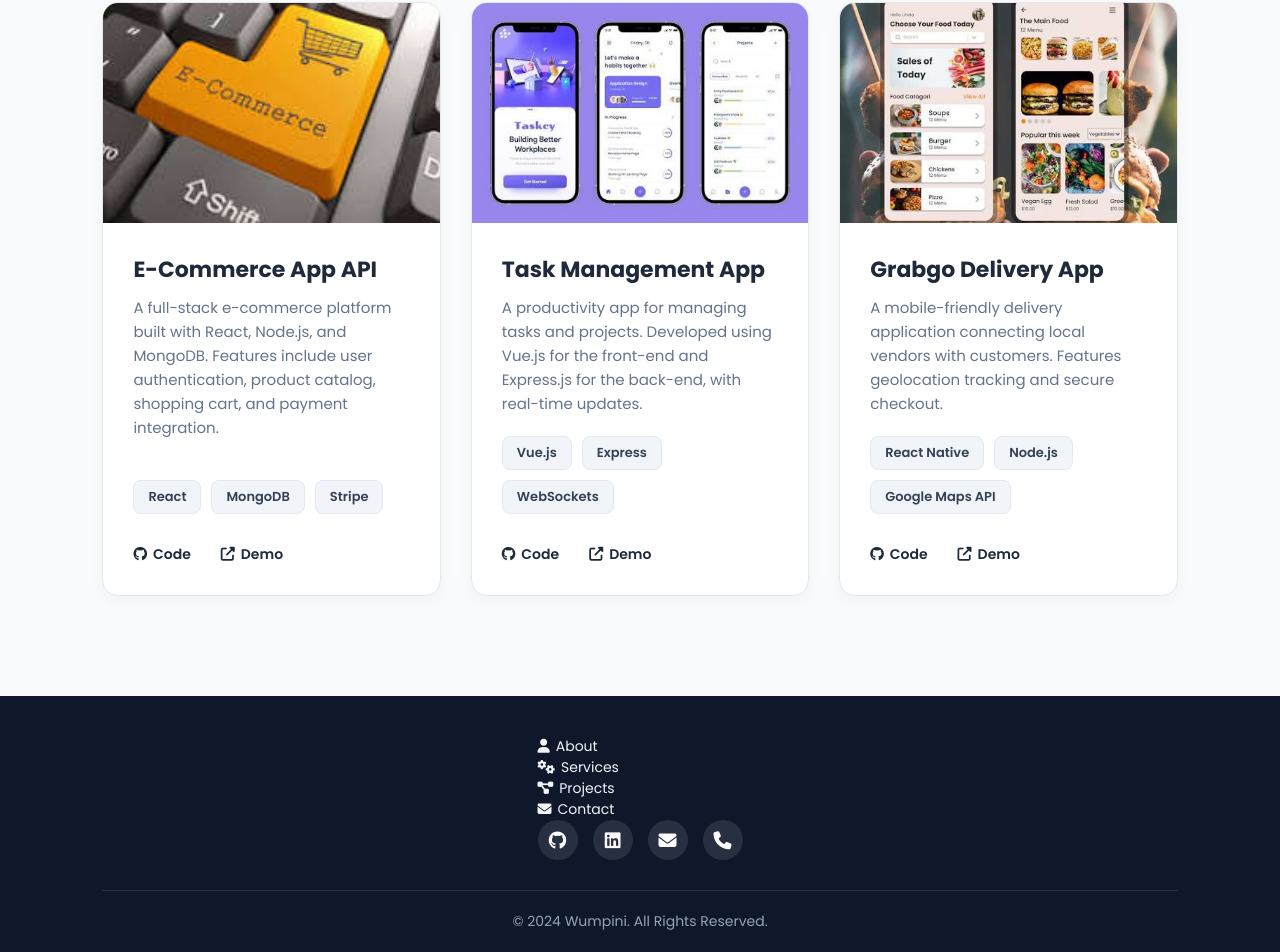
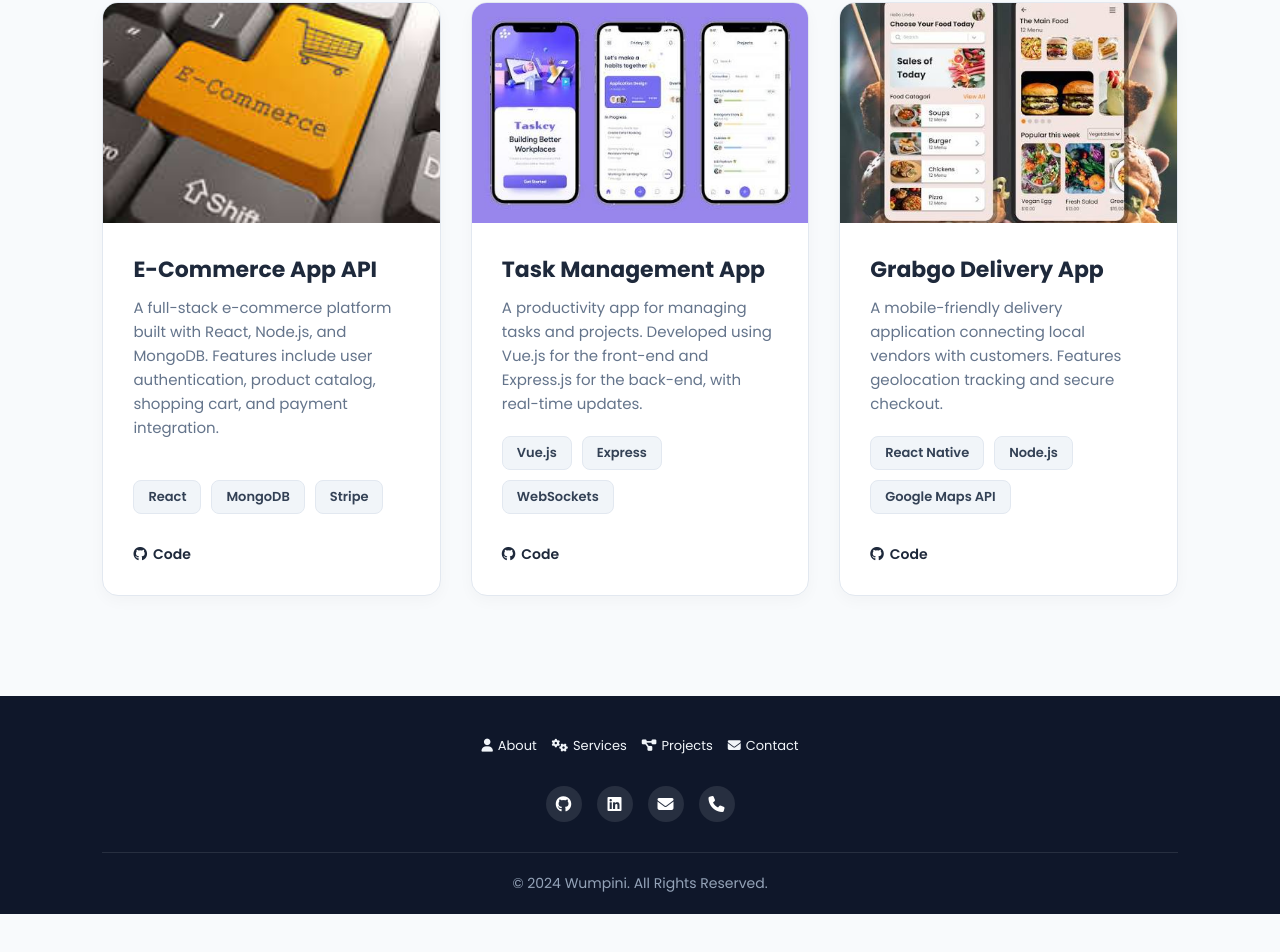
Before and after one commit to paule3179/My_portfolio, a website: page portfolio-main/projects.html in a window 1280 px wide. Shown: the part 1185-2137 px from the top of the page. After the commit the page ends 2099 px from the top, so only its background shows below. Drawn offline with Linux system fonts and the light colour scheme.

Commit message:
updated projects page

```diff
--- a/portfolio-main/paul.css
+++ b/portfolio-main/paul.css
@@ -306,23 +306,24 @@ span {
     align-items: center;
 }
 
-..list {
+.list {
     display: flex;
-    gap: 20px; /* Reduced gap from 30px to bring them closer */
+    gap: 15px; /* Tighter gap */
     margin-bottom: 30px;
-    flex-wrap: nowrap; /* Forces them to stay in one row */
-    justify-content: center; /* Centers the whole row */
+    flex-wrap: nowrap; /* FORCE single row */
+    justify-content: center;
     width: 100%;
+    padding: 0 10px; /* Slight padding so it doesn't touch screen edges */
 }
 
 .list a {
     color: var(--text-light);
-    font-size: 14px; /* Reduced from 16px to make them fit better */
+    font-size: 13px; /* Smaller font size to fit all 4 items */
     display: flex;
     align-items: center;
-    gap: 6px; /* Slightly reduced icon-text gap */
+    gap: 5px; /* Small gap between icon and text */
     transition: var(--transition);
-    white-space: nowrap; /* Prevents text from breaking into two lines */
+    white-space: nowrap; /* Prevent text from breaking */
 }
 
 .list a:hover {
@@ -331,21 +332,25 @@ span {
 
 .social {
     display: flex;
-    gap: 15px;
+    gap: 15px; /* Tighter gap for mobile fitting */
     margin-bottom: 30px;
+    flex-wrap: nowrap; /* Forces icons to stay in one row */
+    justify-content: center; /* Centers the row of icons */
+    width: 100%;
 }
 
 .social a {
     display: flex;
     align-items: center;
     justify-content: center;
-    width: 40px;
-    height: 40px;
+    width: 36px; /* Slightly reduced from 40px */
+    height: 36px; /* Slightly reduced from 40px */
     background: rgba(255, 255, 255, 0.1);
     color: white;
     border-radius: 50%;
-    font-size: 18px;
+    font-size: 16px; /* Slightly reduced icon size */
     transition: var(--transition);
+    flex-shrink: 0; /* Prevents the browser from squishing them into ovals */
 }
 
 .social a:hover {
@@ -523,10 +528,16 @@ span {
     }
 
     .navbar a {
-        justify-content: center;
-        padding: 12px;
-        font-size: 16px;
-    }
+    font-size: 15px;
+    color: var(--text-light);
+    font-weight: 500;
+    display: flex;
+    align-items: center;
+    gap: 8px;
+    padding: 8px 12px;
+    border-radius: 6px;
+    transition: var(--transition);
+}
 
     /* 5. Adjust the contact button for mobile */
     .contact-btn {
--- a/portfolio-main/projects.html
+++ b/portfolio-main/projects.html
@@ -56,7 +56,7 @@
                 </div>
 
                 <div class="project-links">
-                    <a href="#" class="btn btn-primary" target="_blank"><i class="fas fa-external-link-alt"></i> Live Demo</a>
+                    <!--a href="#" class="btn btn-primary" target="_blank"><i class="fas fa-external-link-alt"></i> Live Demo</a-->
                     <a href="https://github.com/paule3179/" class="btn btn-secondary" target="_blank"><i class="fab fa-github"></i> Source Code</a>
                 </div>
             </div>
@@ -83,8 +83,8 @@
                         <span>Stripe</span>
                     </div>
                     <div class="project-links">
-                        <a href="#" class="project-link"><i class="fab fa-github"></i> Code</a>
-                        <a href="#" class="project-link"><i class="fas fa-external-link-alt"></i> Demo</a>
+                        <a href="https://github.com/paule3179/" class="project-link"><i class="fab fa-github"></i> Code</a>
+                        <!--a href="#" class="project-link"><i class="fas fa-external-link-alt"></i> Demo</a-->
                     </div>
                 </div>
             </div>
@@ -103,8 +103,8 @@
                         <span>WebSockets</span>
                     </div>
                     <div class="project-links">
-                        <a href="#" class="project-link"><i class="fab fa-github"></i> Code</a>
-                        <a href="#" class="project-link"><i class="fas fa-external-link-alt"></i> Demo</a>
+                        <a href="https://github.com/paule3179/" class="project-link"><i class="fab fa-github"></i> Code</a>
+                        <!--a href="#" class="project-link"><i class="fas fa-external-link-alt"></i> Demo</a-->
                     </div>
                 </div>
             </div>
@@ -124,7 +124,7 @@
                     </div>
                     <div class="project-links">
                         <a href="https://github.com/paule3179/Grabgo" class="project-link" target="_blank"><i class="fab fa-github"></i> Code</a>
-                        <a href="#" class="project-link"><i class="fas fa-external-link-alt"></i> Demo</a>
+                        <!--a href="#" class="project-link"><i class="fas fa-external-link-alt"></i> Demo</a-->
                     </div>
                 </div>
             </div>
```
